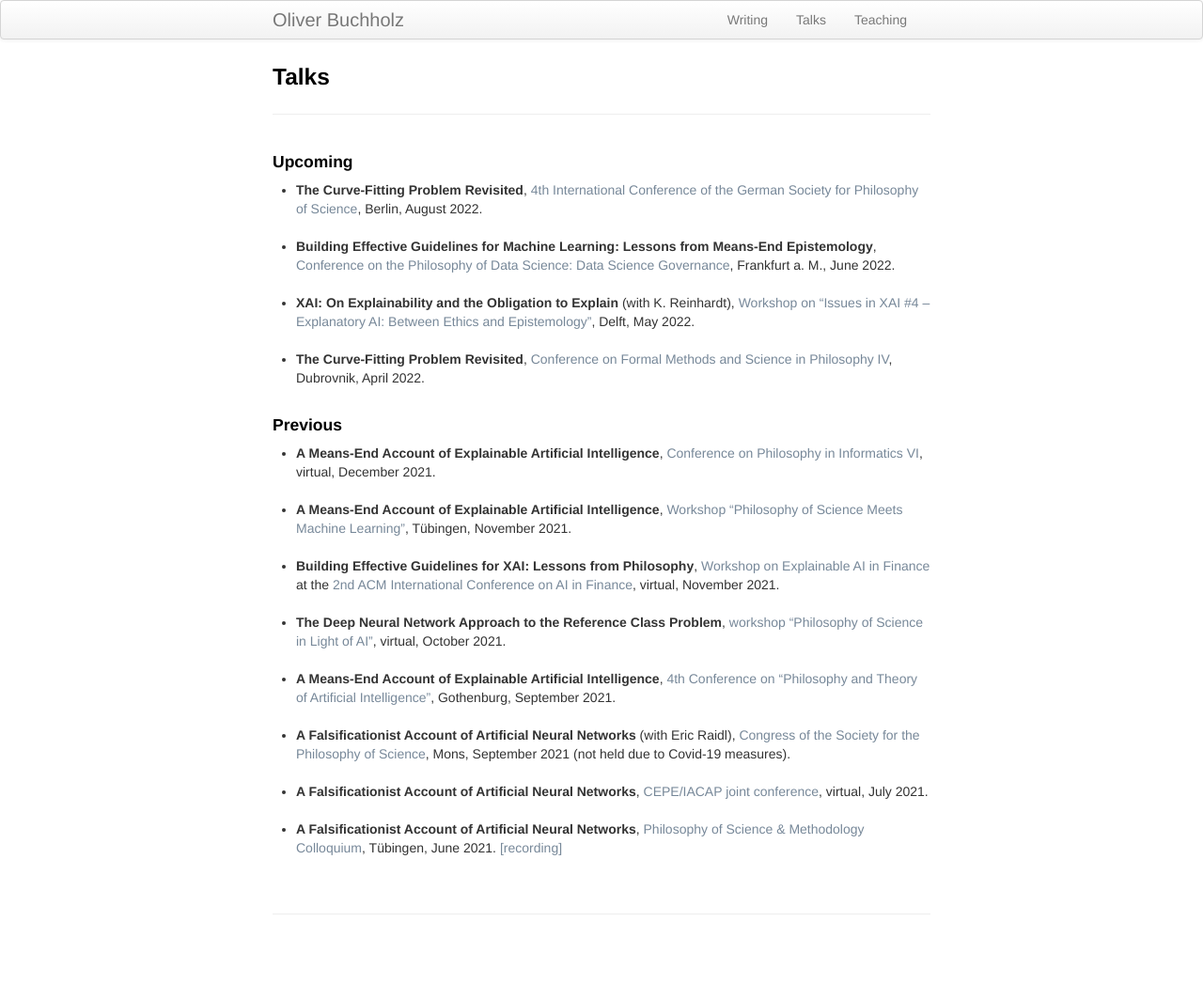
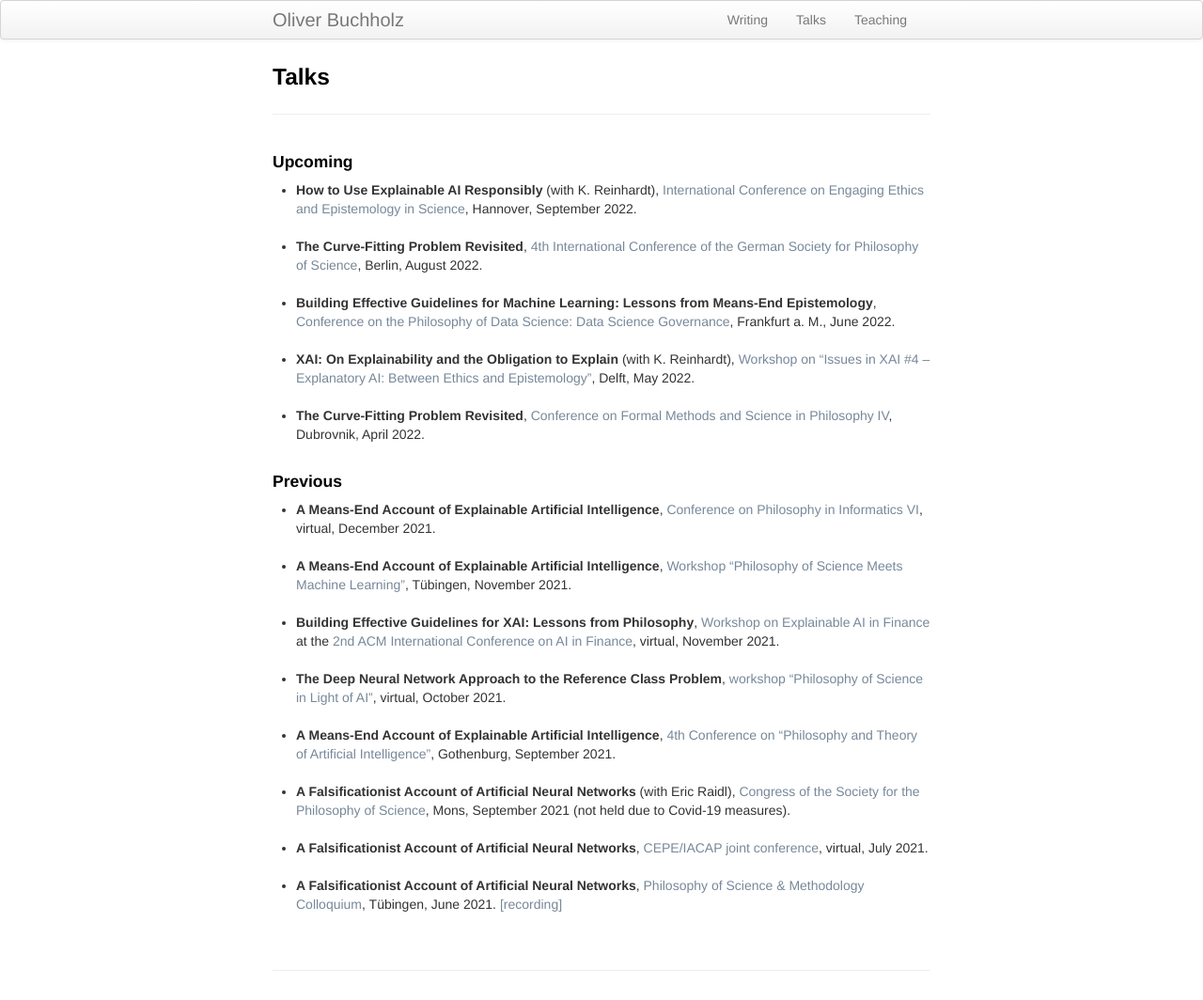
Before and after one commit to oliverbuchholz/oliverbuchholz.github.io, a Jekyll site: the page built from pages/talks.md, in a window 1280 px wide. Shown: the whole page at 94% size. Built offline with Jekyll 4.4.1, drawn with Linux system fonts in a browser that asks for light colours; before the commit the page ends 1004 px from its top, so only the background shows below that.

Commit message:
added Hannover

```diff
--- a/pages/talks.md
+++ b/pages/talks.md
@@ -7,6 +7,9 @@ description: Oliver Buchholz | Talks
 <h4>Upcoming</h4>
 
 <ul>
+<li><b>How to Use Explainable AI Responsibly</b> (with K. Reinhardt), <a href="https://grk2073.org/eesconference2022/" target="_blank">International Conference on Engaging Ethics and Epistemology in Science</a>, Hannover, September 2022.<br><br>
+</li>
+
 <li><b>The Curve-Fitting Problem Revisited</b>, <a href="https://www.wissphil.de/gwp2022/" target="_blank">4th International Conference of the German Society for Philosophy of Science</a>, Berlin, August 2022.<br><br>
 </li>
 
```
